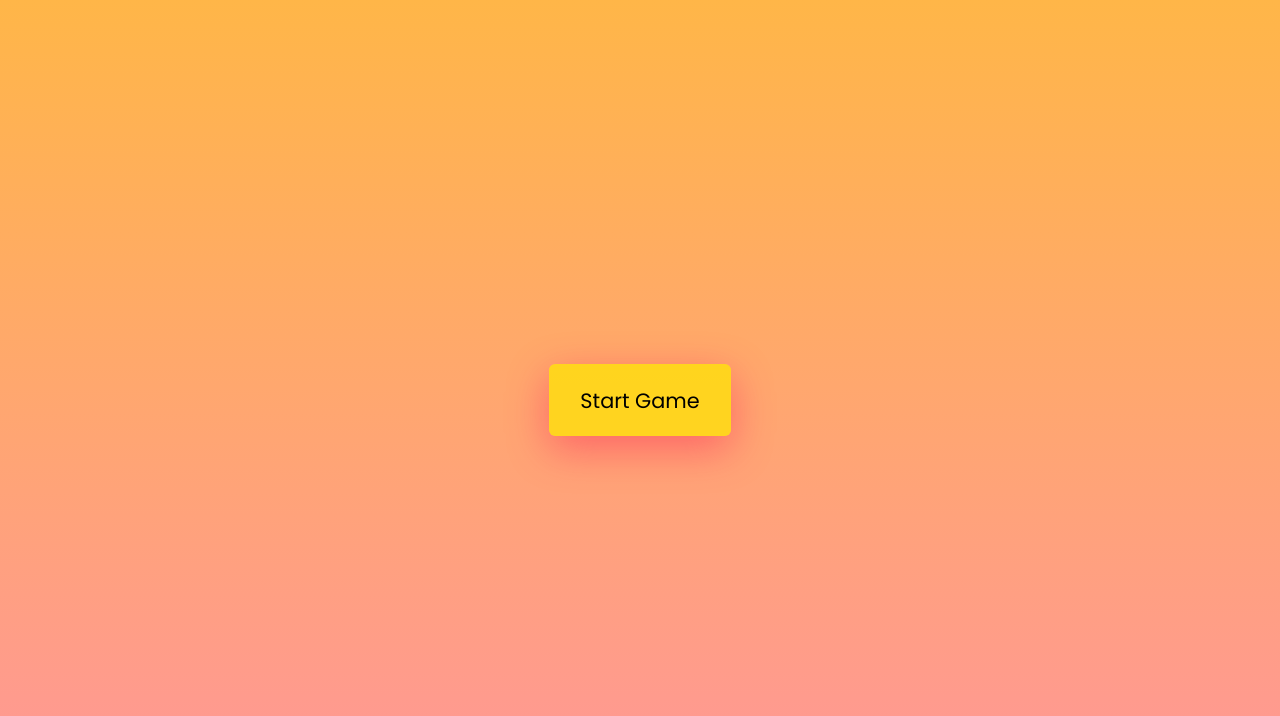
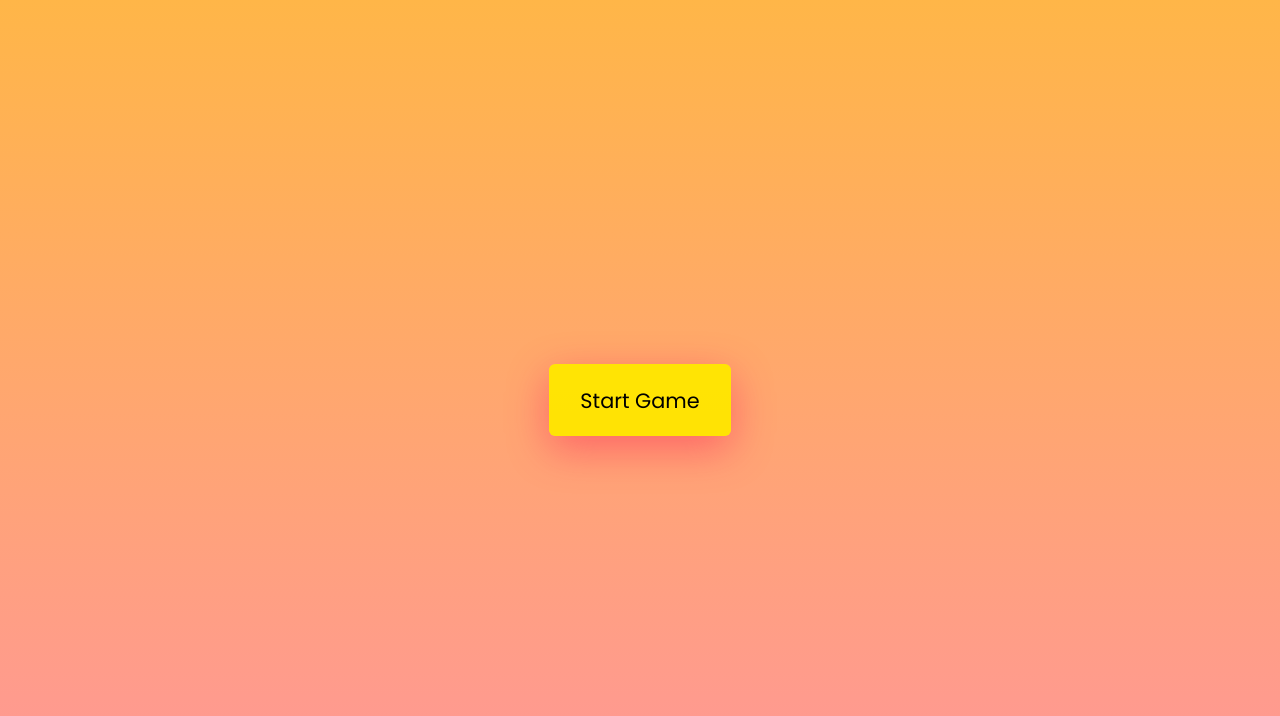
Before and after one commit to D4rk4ns/Memory-Game-Vanilla, a plain HTML site: page index.html in a window 1280 px wide. Drawn offline with Linux system fonts and the light colour scheme.

Commit message:
Update main.css
Changing the color of the Start game button

```diff
--- a/main.css
+++ b/main.css
@@ -123,7 +123,7 @@
     .controls-container button {
         font-size: 1.3em;
         box-shadow: 0 0.6em 2em rgb(253 8 85 / 41%);
-        background-color: #ffe600b8;
+        background-color: #ffe600f5;
     }
 
     .hide {
```
